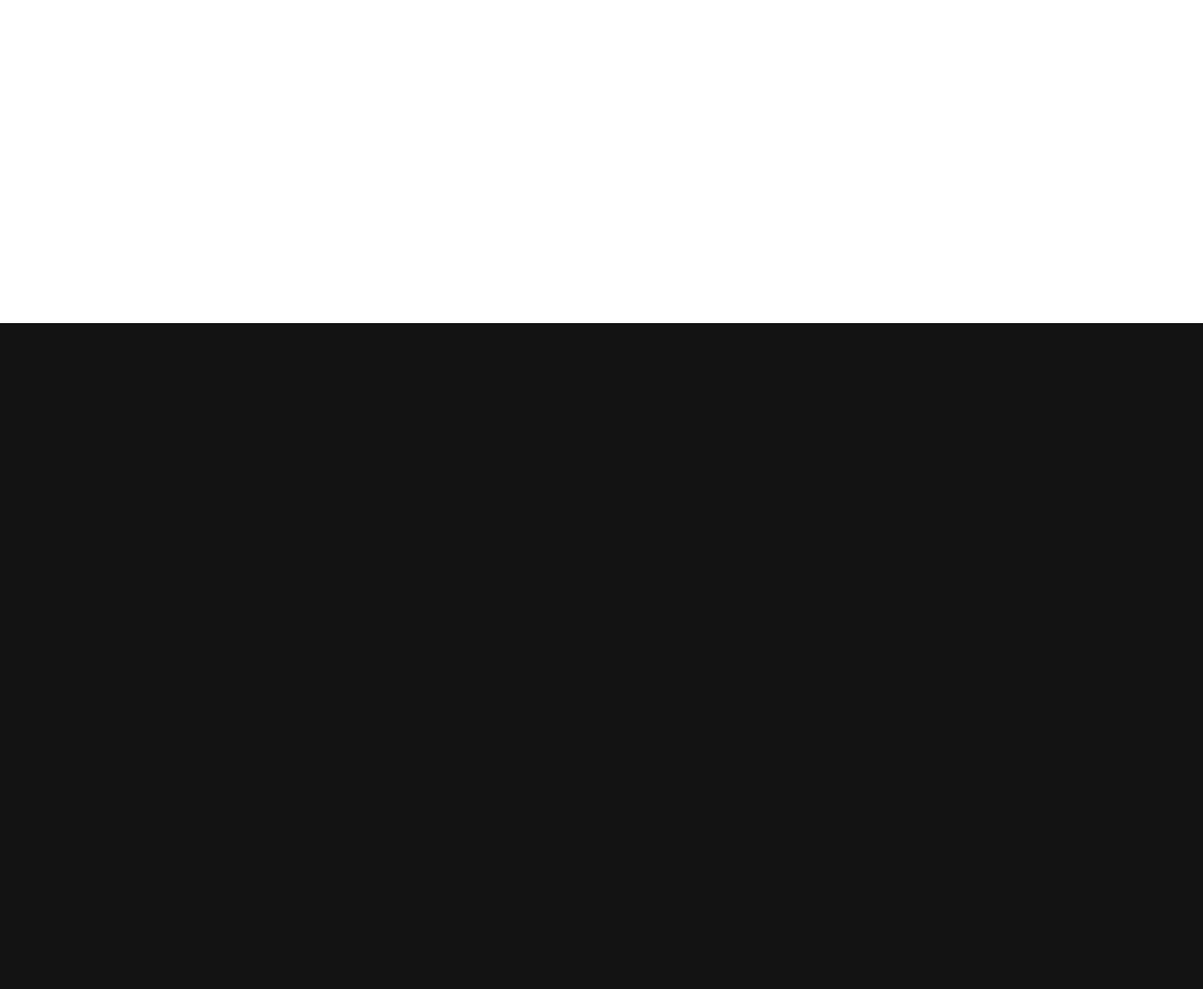
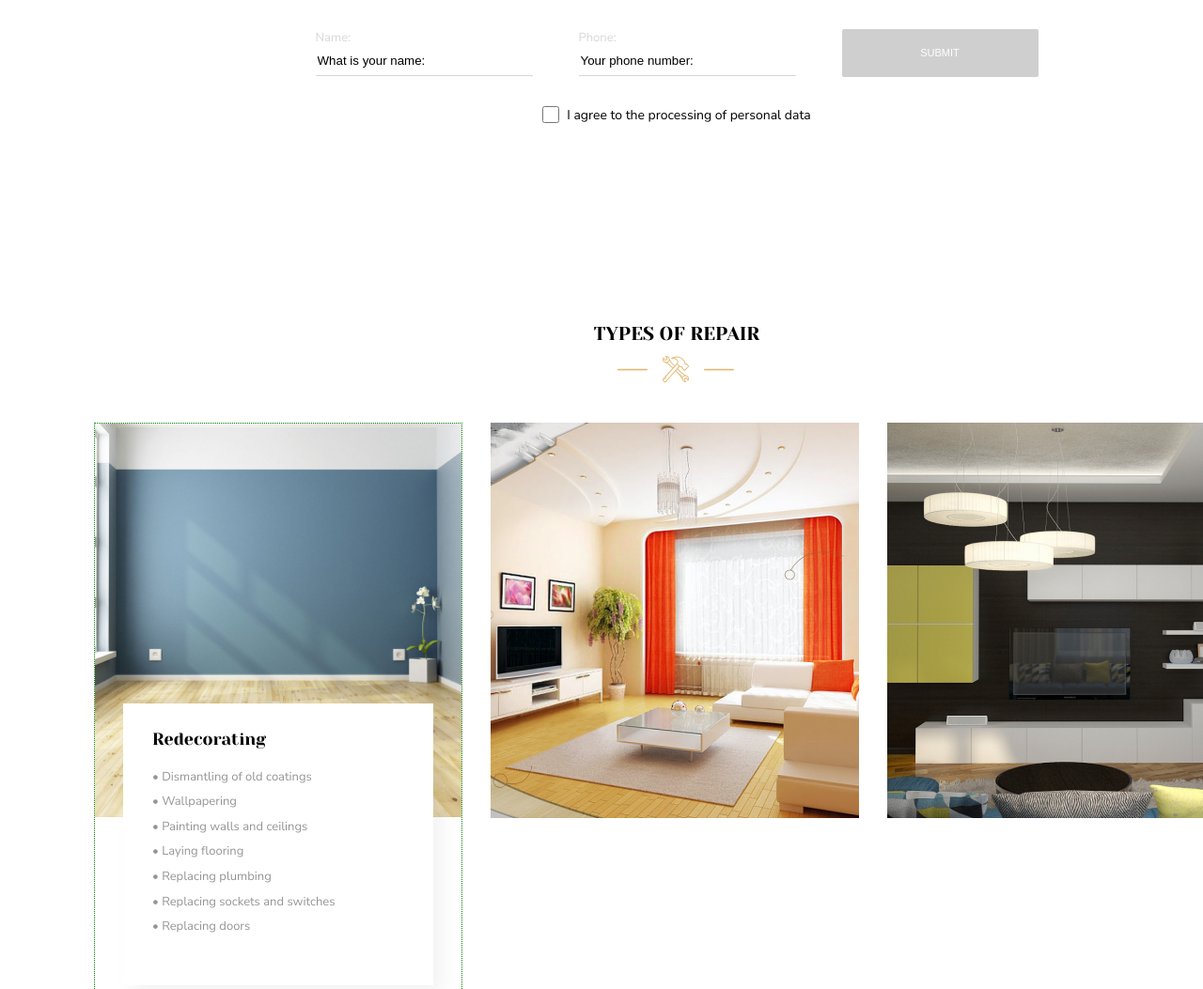
Before and after one commit to kydechuk01/PJ_03_Landing_Rostov, a plain HTML site: page www/index.html in a window 1280 px wide. Shown: the part 2390-3443 px from the top of the page at 94% size. Before the commit the page ends 2734 px from the top, so only its background shows below. Drawn offline with Linux system fonts and the light colour scheme.

Commit message:
chapter 4 (types-of-repair) in progress

```diff
--- a/www/css/style.css
+++ b/www/css/style.css
@@ -60,14 +60,14 @@ body {
     align-items: center;
     max-width: 1263px;
     height: 83px;
-    margin: 0px auto;
+    margin: 0 auto;
     /* border: 1px solid rgb(28, 215, 203); */
 }
 
 .wrapper {
     position: relative;
     width: 1440px;
-    margin: 0px auto;
+    margin: 0 auto;
     /* border: 1px solid rgb(236, 0, 0);  */
 }
 .header__nav {
@@ -114,7 +114,7 @@ address>a:hover, address>a:active, address>a:focus {
     min-width: 161px;
     height: 37px;
     border-radius: 2px;
-    border: 0px;
+    border: 0;
     font-size: 11px;
     text-transform: uppercase;
     padding: 13px 33px;
@@ -149,7 +149,7 @@ address>a:hover, address>a:active, address>a:focus {
 
 section {
     width: 1263px;
-    margin: 0px auto;
+    margin: 0 auto;
 }
 
 .buttons {
@@ -215,7 +215,7 @@ h1 {
     flex-wrap: nowrap;
     width: 736px;
     /* position: absolute;
-    right: 0px; */
+    right: 0; */
     /* border: 1px dashed green; */
 }
 
@@ -324,7 +324,7 @@ h1 {
 
 .chapter_3 {
     position: relative;
-    margin: 0px auto;
+    margin: 0 auto;
     /* width: 100%; */
     /* border: 1px solid green; */
     background-color: white;
@@ -334,7 +334,7 @@ h1 {
     position: relative;
     display: flex;
     flex-direction: column;
-    margin: 0px auto;
+    margin: 0 auto;
     top: -298px;
     width: 817px;
     height: 870px;
@@ -345,7 +345,7 @@ h1 {
 
 .chapter3_title {
     display: flex;
-    margin: 0px auto;
+    margin: 0 auto;
     width: fit-content;
     text-transform: uppercase;
     font-size: 20px;
@@ -360,14 +360,15 @@ h1 {
     margin-left: 7px;
     margin-bottom: 31px;
 }
+
 .chapter3_video {
     width: 100%;
     background-color: rgba(0, 0, 0, 0.7);
 }
 
 .ch3_video_img {
-    margin: 0px;
-    padding: 0px;
+    margin: 0;
+    padding: 0;
     /* border: 1px dashed red; */
 }
 
@@ -404,6 +405,150 @@ h1 {
     line-height: 204%;
     width: 681px;
 }
+
+.watch_request {
+    width: 769px;
+    min-height: 51px;
+    position: relative;
+    margin-inline: auto;
+    margin-bottom: 27px;
+    /* border: 1px dotted black; */
+}
+
+.watch_req_form_grid {
+    display: grid;
+    grid-template-columns: 1fr 1fr 1fr;
+    grid-gap: 49px;
+    margin-bottom: 31px;
+    margin-inline: auto;
+    position: relative;
+}
+
+.ch3_form_elem {
+    display: flex;
+    flex-direction: column;
+}
+
+.ch3_form_elem_title {
+    font-size: 13px;
+    color: rgba(54, 54, 54, 0.2);
+}
+
+.ch3_form_input {
+    width: 231px;
+    color: black;
+    border: 0;
+    padding-block: 8px;
+    border-bottom: 1px solid rgba(54, 54, 54, 0.2);
+
+}
+
+.ch3_form_input::placeholder {
+    color: black;
+}
+
+.btn_submit {
+    height: 51px;
+}
+
+.ch3_form_agree_personal_data {
+    width: fit-content;
+    display: flex;
+    flex-direction: row;
+    margin-inline: auto;
+}
+
+
+.ch3_checkbox {
+    width: 18px;
+    height: 18px;
+    display: flex;
+    align-content: center;
+    justify-content: center;
+    margin-right: 8px;
+    accent-color: #E3B873;
+    /* color: white; */
+}
+
+.ch3_checkbox_label {
+    color: rgb(0, 0, 0);
+    font-size: 14px;
+}
+
+.ch3_checkbox_label:checked {
+    background-color: rgb(255, 255, 255);
+    border-color: #FFFFFF;
+}
+
+#ch3_btn_submit[disabled] {
+    opacity: 70%;
+    filter: grayscale(100%);
+    cursor: not-allowed;
+}
+
+.chapter_4 {
+    position: relative;
+    margin: 0 auto;
+    /* width: 100%; */
+    /* border: 1px solid green; */
+    background-color: white;
+}
+.chapter4_title {
+    display: flex;
+    margin: 0 auto;
+    width: fit-content;
+    text-transform: uppercase;
+    font-size: 20px;
+    font-family: Yeseva One;
+    color: rgb(0, 0, 0);
+    align-items: center;
+    margin-bottom: 12px;
+}
+
+.chapter4_title > img {
+    margin-right: 9px;
+    margin-left: 7px;
+    margin-bottom: 31px;
+}
+
+.ch4_types_grid {
+    position: relative;
+    display: grid;
+    grid-template-columns: repeat(3,392px);
+    gap: 30px;
+    margin-inline: 100px;
+    margin-bottom: 124px;
+    min-height: 608px;
+    /* border: 1px dashed darkgoldenrod; */
+}
+
+.ch4_typeofrepair_card {
+    border: 1px dotted green;
+}
+
+.ch4_typeofrepair_title {
+    font-family: Yeseva One;
+    font-size: 18px;
+    margin-bottom: 13px;
+    color: black;
+}
+.ch4_typeofrepair_info {
+    padding: 25px 102px 49px 31px;
+    margin-inline: auto;
+    position: relative;
+    background-color: white;
+    top: -127px;
+    width: 330px;
+    color: #959595;
+    line-height: 205%;
+    font-size: 13px;
+    box-shadow: 10px 10px 20px rgba(0, 0, 0, 0.05);
+    /* border: 1px dashed red; */
+}
+
+
+
+
 /* АДАПТИВНЫЙ БЛОК */
 
 /* Мобильная верстка на экранах < 1300 px. */
--- a/www/index.html
+++ b/www/index.html
@@ -70,7 +70,7 @@
 
             <!-- Section 2 - Our Projects -->
 
-            <section class="wrapper">
+            <section class="wrapper" id="ch2">
                 <div class="chapter_2">
                     <div class="ch2_projects_grid">
                         <div>&nbsp;</div>
@@ -127,7 +127,7 @@
             </section>
 
             <!-- Section 3 Online-control -->
-            <section class="wrapper">
+            <section class="wrapper" id="ch3">
                 <div class="chapter_3">
                     <div class="chapter_3_intro">
                         <h2 class="chapter3_title">online control</h2>
@@ -149,13 +149,61 @@
                                 live broadcast from one of our facilities! <br>Leave a request below and you will receive a link to the
                                 broadcast.</div>
                         </div>
+                        <div class="watch_request">
+                            <form action="#" method="post">
+                            <div class="watch_req_form_grid">
+                                    <div class="ch3_form_elem">
+                                        <label class="ch3_form_elem_title">Name:
+                                        <input class="ch3_form_input" name="name" placeholder="What is your name:">
+                                        </label>
+                                    </div>
+                                    <div class="ch3_form_elem">
+                                        <label class="ch3_form_elem_title">Phone:
+                                        <input class="ch3_form_input" name="phone" placeholder="Your phone number:">
+                                        </label>
+                                    </div>
+                                    <div class="ch3_form_elem">
+                                        <button id="ch3_btn_submit" type="submit" class="btn btn_call btn_submit" disabled="disabled">submit</button>
+                                    </div>
+                                </div>
+                                <div class="ch3_form_agree_personal_data">
+                                    <!-- по умолчанию кнопка отключена, чекбокс включает -->
+                                <input type="checkbox" class="ch3_checkbox" id="ch3_checkbox" name="watch_req_personal_data" value="agree" onchange="document.querySelector('#ch3_btn_submit').disabled = !this.checked">
+                                <label for="ch3_checkbox" class="ch3_checkbox_label">I agree to the processing of personal data</label>
+                                </div>
+                            </form>
+                        </div>
                     </div>
                 </div>
             </section>
 
             <!-- Section 4 Types of repair -->
             <section class="wrapper">
-
+                <div class="chapter_4">
+                    <h2 class="chapter4_title">TYPES OF REPAIR</h2>
+                    <div class="chapter4_title">
+                        <img src="./img/line_w32.png" alt="line">
+                        <img src="./img/ch4_types-of-repair.svg" alt="Types of repair">
+                        <img src="./img/line_w32.png" alt="line">
+                    </div>
+                    <div class="ch4_types_grid">
+                        <div class="ch4_typeofrepair_card">
+                            <img src="./img/ch4_types_img_01.jpg" alt="Redecorating">
+                            <div class="ch4_typeofrepair_info">
+                                <h3 class="ch4_typeofrepair_title">Redecorating</h3>
+                                • Dismantling of old coatings<br>
+                                • Wallpapering<br>
+                                • Painting walls and ceilings<br>
+                                • Laying flooring<br>
+                                • Replacing plumbing<br>
+                                • Replacing sockets and switches<br>
+                                • Replacing doors<br>
+                            </div>
+                        </div>
+                       <img src="./img/ch4_types_img_02.jpg" alt="Overhaul">
+                       <img src="./img/ch4_types_img_03.jpg" alt="Designer Repair">
+                    </div>
+               </div>
             </section>
 
             <!-- Section 5 Request for measurement -->
```
Also changed, not shown: www/img/ch4_types-of-repair.svg (added), www/img/ch4_types_img_01.jpg (added), www/img/ch4_types_img_02.jpg (added), www/img/ch4_types_img_03.jpg (added). Lines whose indentation alone changed are shown as unchanged.
